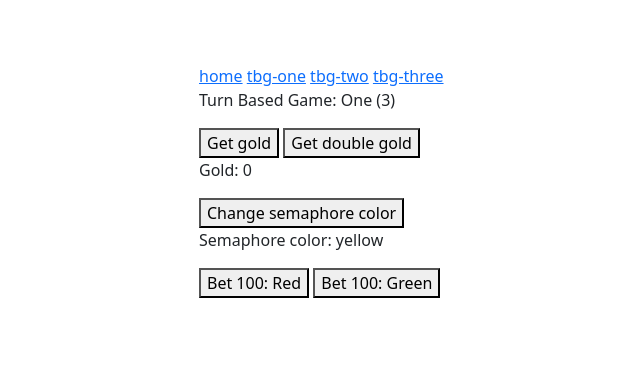
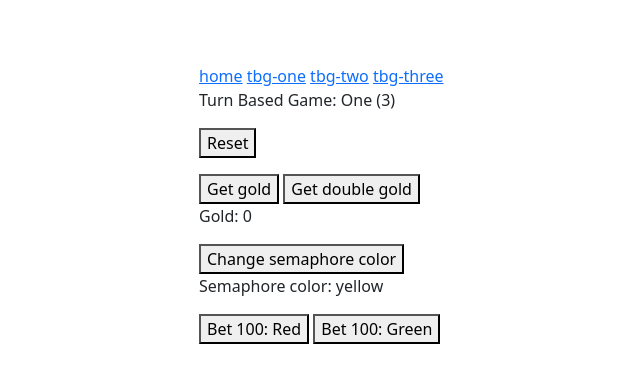
Before and after one commit to IgorOffline/SHINY-GOLD-SHINY-DIAMOND, a SvelteKit app in the folder shiny-svelte/: page /tbg-one in a window 1280 px wide. Shown: the top 382 px of the page, without its empty margins (57-697 px from the left). Built offline with nearby package versions, Linux system fonts and the light colour scheme.

Commit message:
Reset button

```diff
--- a/shiny-svelte/src/routes/tbg-one/+page.svelte
+++ b/shiny-svelte/src/routes/tbg-one/+page.svelte
@@ -43,9 +43,17 @@
 		const response = await fetch(pathState.backendBetGreen, { method: 'POST' });
 		semaphoreColorString = await response.json();
 	}
+	async function reset() {
+		const response = await fetch(pathState.backendReset, { method: 'POST' });
+		await getGold();
+		semaphoreColorString = new SemaphoreColorString('yellow');
+	}
 </script>
 
 <p>Turn Based Game: One (3)</p>
+<p>
+	<button onclick={reset}>Reset</button>
+</p>
 <button onclick={getGold}>Get gold</button>
 <button onclick={getDoubleGold}>Get double gold</button>
 <p>
```
Also changed, not shown: 1 other file (tests, documents, lock files or other folders).
